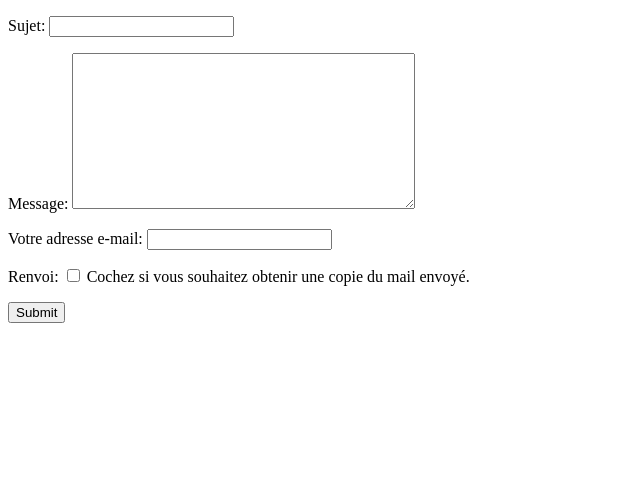
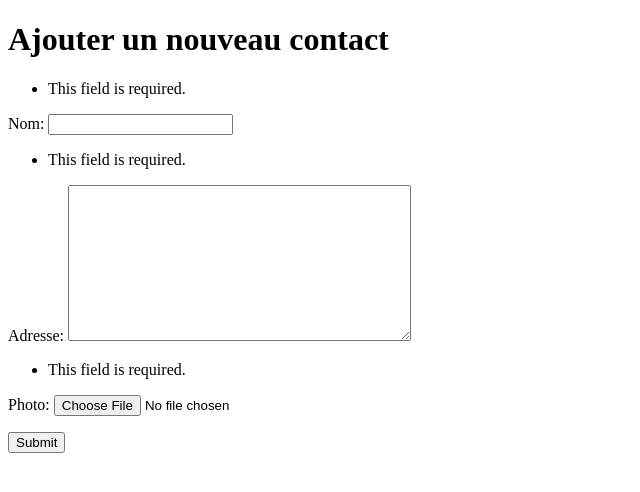
Before and after one commit to geo1310/crepes_bretonnes, a Django app: page /blog/contact/ in a window 1280 px wide. Shown: the top 492 px of the page, without its empty margins (0-640 px from the left). Run offline with Django 3.2, Linux system fonts and the light colour scheme.

Commit message:
Gestion Images

```diff
--- a/blog/forms.py
+++ b/blog/forms.py
@@ -47,3 +47,9 @@ class ArticleForm(forms.ModelForm):
         #fields = '__all__'
         #exclude = ('slug','date')
         fields = ('titre', 'auteur','categorie','contenu')
+
+
+class NouveauContactForm(forms.Form):
+    nom = forms.CharField()
+    adresse = forms.CharField(widget=forms.Textarea)
+    photo = forms.ImageField()
--- a/blog/templates/blog/contact.html
+++ b/blog/templates/blog/contact.html
@@ -2,17 +2,30 @@
 <html lang="en">
 <head>
     <meta charset="UTF-8">
-    <title>Formulaire Contact</title>
+    <title>Nouveau Contact</title>
 </head>
 <body>
+<!DOCTYPE html>
+<html lang="en">
+<head>
+    <meta charset="UTF-8">
+    <title>Nouveau Contact</title>
+</head>
+<body>
+<h1>Ajouter un nouveau contact</h1>
 
-{% if envoi %}Votre message a bien été envoyé !{% endif %}
+{% if sauvegarde %}
+    <p>Ce contact a bien été enregistré.</p>
+{% endif %}
 
-<form action="{% url "contact" %}" method="post">
-    {% csrf_token %}
-    {{ form.as_p }}
-    <input type="submit" value="Submit" />
-</form>
-
+<p>
+    <form method="post" enctype="multipart/form-data" action=".">
+       {% csrf_token %}
+       {{ form.as_p }}
+       <input type="submit"/>
+    </form>
+</p>
 </body>
 </html>
+</body>
+</html>
--- a/blog/urls.py
+++ b/blog/urls.py
@@ -14,8 +14,9 @@ urlpatterns = [
     path('', views.accueil, name='accueil'),
     path('article/<int:id>-<slug:slug>', views.lire, name='lire'),
 
-    path('contact/', views.contact, name='contact'),
+    path('contact/', views.nouveau_contact, name='contact'),
     path('message/', views.message, name='message'),
+    path('voir_contacts/', views.voir_contacts, name='voir_contacts'),
 ]
 
 '''
--- a/blog/views.py
+++ b/blog/views.py
@@ -1,8 +1,8 @@
 from django.http import HttpResponse, Http404
 from django.shortcuts import render, redirect, get_object_or_404
 from datetime import datetime
-from blog.models import Article
-from .forms import ContactForm, ArticleForm
+from blog.models import Article, Contact
+from .forms import ContactForm, ArticleForm, NouveauContactForm
 
 
 # Create your views here.
@@ -78,7 +78,7 @@ def contact(request):
         envoi = True
 
     # Quoiqu'il arrive, on affiche la page du formulaire.
-    return render(request, 'blog/contact.html', locals())
+    return render(request, 'blog/message.html', locals())
 
 def message(request):
     form = ArticleForm(request.POST)
@@ -89,3 +89,22 @@ def message(request):
 
     # Quoiqu'il arrive, on affiche la page du formulaire.
     return render(request, 'blog/message.html', locals())
+
+def nouveau_contact(request):
+    sauvegarde = False
+    form = NouveauContactForm(request.POST or None, request.FILES)
+    if form.is_valid():
+        contact=Contact()
+        contact.nom = form.cleaned_data["nom"]
+        contact.adresse = form.cleaned_data["adresse"]
+        contact.photo = form.cleaned_data["photo"]
+        contact.save()
+        sauvegarde = True
+
+    return render(request, 'blog/contact.html', {
+        'form': form,
+        'sauvegarde': sauvegarde
+    })
+
+def voir_contacts(request):
+    return render( request, 'blog/voir_contacts.html', {'contacts': Contact.objects.all()} )
--- a/crepes_bretonnes/settings.py
+++ b/crepes_bretonnes/settings.py
@@ -27,6 +27,9 @@ DEBUG = True
 
 ALLOWED_HOSTS = ['127.0.0.1','192.168.0.41','192.168.0.50']
 
+MEDIA_ROOT = os.path.join(BASE_DIR, 'media/')
+
+MEDIA_URL = '/media/'
 
 # Application definition
 
--- a/crepes_bretonnes/urls.py
+++ b/crepes_bretonnes/urls.py
@@ -16,9 +16,13 @@ Including another URLconf
 from django.contrib import admin
 from django.urls import path, include
 
+from django.conf.urls.static import static
+from django.conf import settings
+
+
 
 urlpatterns = [
     path('admin/', admin.site.urls),
     path('blog/', include('blog.urls')),
 
-]
+] + static(settings.MEDIA_URL, document_root=settings.MEDIA_ROOT) # difference entre media_root et media_url ??
```
Also changed, not shown: blog/models.py (+7 -2 lines), blog/templates/blog/message.html (+6 -2 lines), blog/templates/blog/voir_contacts.html (added, +15 -0 lines), blog/migrations/0005_contact.py (added), db.sqlite3, media/photos/Screenshot_2019-10-18_Colors_with_Names1.png (added), media/photos/dice.png (added), media/photos/dice_JDY2mro.png (added), media/photos/inside-out-joy-01.png (added), media/photos/robots.png (added), 1 other file.
